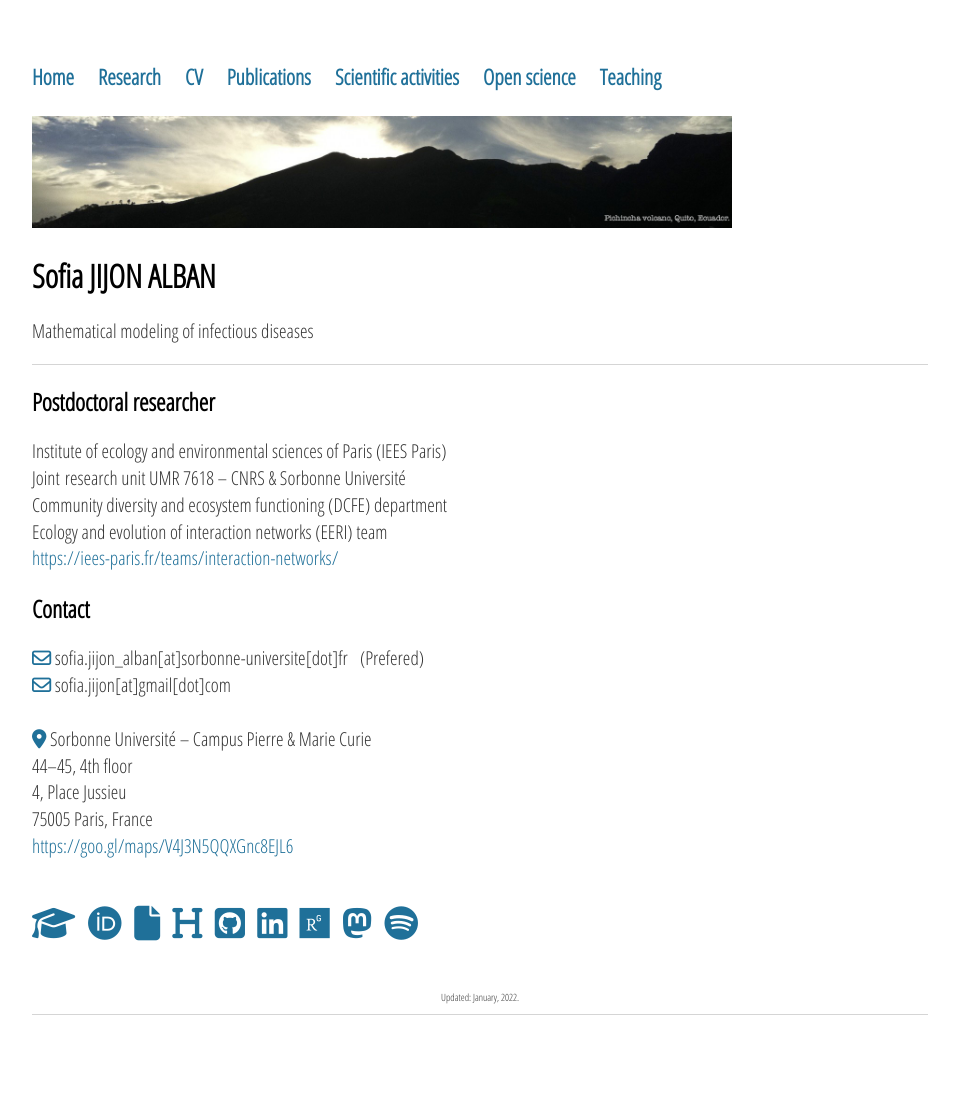
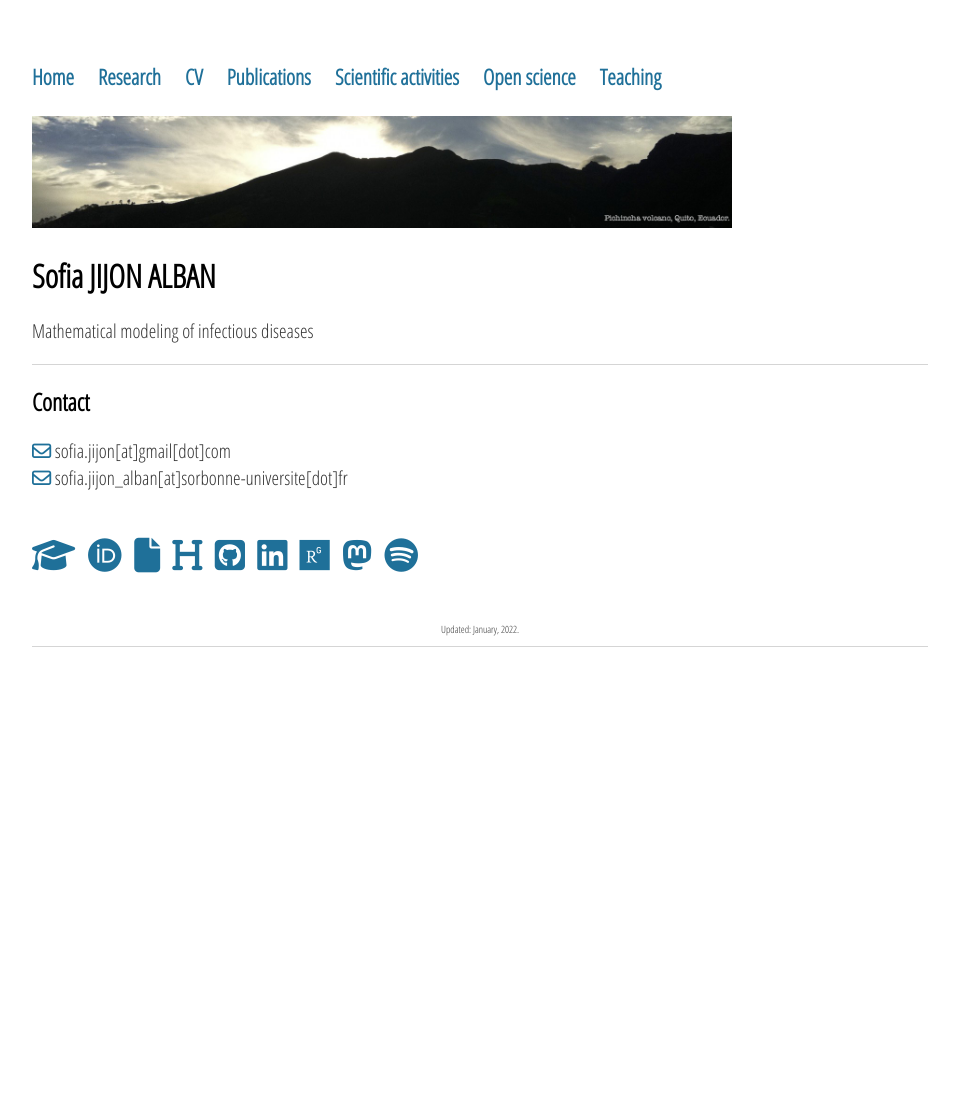
Before and after one commit to sjijon/sjijon.github.io, a Jekyll site: the page built from index.html, in a window 1280 px wide. Shown: the whole page, without its empty margins (160-1119 px from the left). Built offline with Jekyll 4.4.1, drawn with Linux system fonts in a browser that asks for light colours; nearby versions of some CDN libraries; after the commit the page ends 900 px from its top, so only the background shows below that.

Commit message:
Update current info

```diff
--- a/index.html
+++ b/index.html
@@ -10,42 +10,13 @@ title: Sofia JIJON
 	</p>
 	<p style="border-bottom: 1px solid #d5d5d5;"></p>
 
-	<h2>Postdoctoral researcher</h2>
-	<p>
-		Institute of ecology and environmental sciences of Paris (IEES Paris)
-		<br>
-		Joint research unit UMR 7618 – CNRS &  Sorbonne Université
-		<br>
-		Community diversity and ecosystem functioning (DCFE) department
-		<br>
-		Ecology and evolution of interaction networks (EERI) team
-		<br>
-		<a href="https://iees-paris.fr/teams/interaction-networks/" target="_blank">https://iees-paris.fr/teams/interaction-networks/</a>
-	</p>
-
 
 	<h2>Contact</h2>
 	<p>
-		<i class="far fa-envelope" style="color:#1f7099"></i> sofia.jijon_alban[at]sorbonne-universite[dot]fr &nbsp; (Prefered)
-		<br>
-		<!-- <i class="far fa-envelope" style="color:#1f7099"></i> sofia.jijon_alban[at]upmc[dot]fr
-		<br> -->
 		<i class="far fa-envelope" style="color:#1f7099"></i> sofia.jijon[at]gmail[dot]com
 		<br>
-		<!-- <i class="far fa-envelope" style="color:#1f7099"></i> sofia.jijon-alban[at]lecnam[dot]net
+		<i class="far fa-envelope" style="color:#1f7099"></i> sofia.jijon_alban[at]sorbonne-universite[dot]fr
 		<br>
-		<i class="far fa-envelope" style="color:#1f7099"></i> sofia.jijon[at]iplesp[dot]upmc[dot]fr -->
-		<br>
-			<i class="fa fa-map-marker" aria-hidden="true" style="color:#1f7099"></i>
-			Sorbonne Université – Campus Pierre & Marie Curie
-		<br>
-		44–45, 4th floor
-		<br>
-		4, Place Jussieu
-		<br>
-		75005 Paris, France
-		<br>
-		<a href="https://goo.gl/maps/V4J3N5QQXGnc8EJL6" target="_blank">https://goo.gl/maps/V4J3N5QQXGnc8EJL6</a>
 	</p>
 
 	<p>
```
